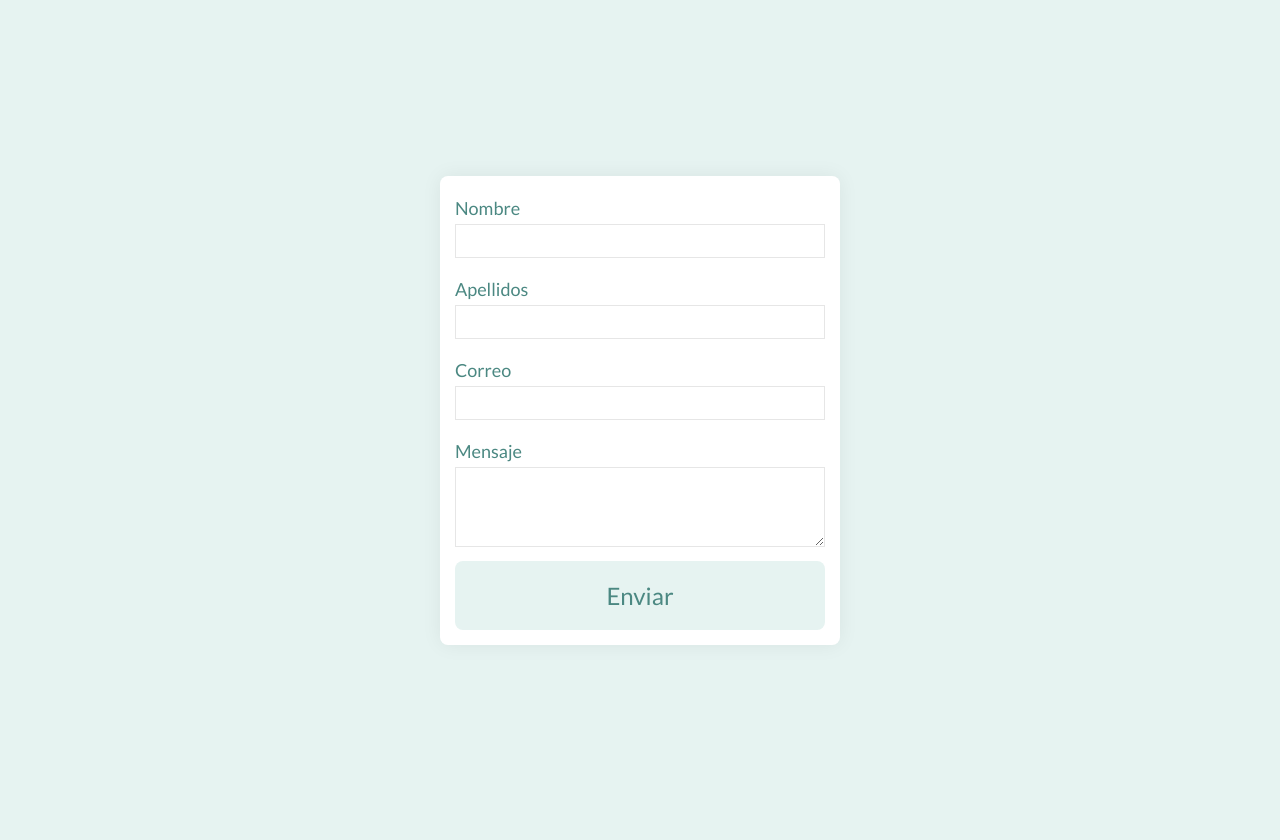
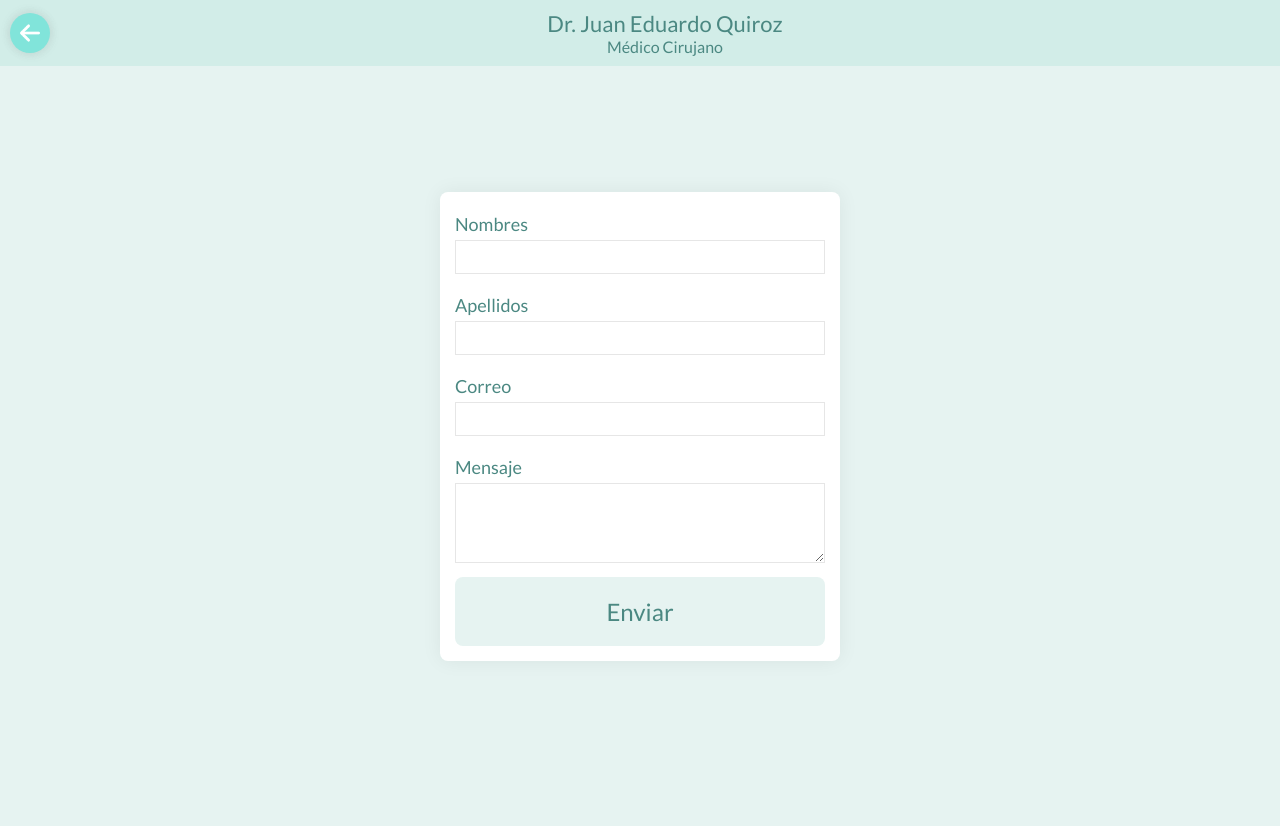
Before and after one commit to Be10/tarjeta-digital, a React (Create React App) app: page /Form in a window 1280 px wide. Built offline with nearby package versions, Linux system fonts and the light colour scheme; the HTML template or start-up script is replaced by a standard one.

Commit message:
Commit 27 Adding Forms Page

```diff
--- a/src/pages/Form.js
+++ b/src/pages/Form.js
@@ -1,15 +1,69 @@
 import React from 'react';
 import './form-styles.css';
 
+window.addEventListener("DOMContentLoaded", function () {
+
+    var form = document.getElementById("CMedFam");
+    var status = document.getElementById("status");
+
+    function success() {
+      form.reset();
+      status.classList.add('success');
+      status.innerHTML = "Thanks!";
+    }
+
+    function error() {
+      status.classList.add('error');
+      status.innerHTML = "Oops! There was a problem.";
+    }
+
+    if(form){
+        form.addEventListener("submit", function (ev) {
+            ev.preventDefault();
+            var data = new FormData(form);
+            ajax(form.method, form.action, data, success, error);
+        })}
+  });
+
+  function ajax(method, url, data, success, error) {
+    var xhr = new XMLHttpRequest();
+    xhr.open(method, url);
+    xhr.setRequestHeader("Accept", "application/json");
+    xhr.onreadystatechange = function () {
+      if (xhr.readyState !== XMLHttpRequest.DONE) return;
+      if (xhr.status === 200) {
+        success(xhr.response, xhr.responseType);
+      } else {
+        error(xhr.status, xhr.response, xhr.responseType);
+      }
+    };
+    xhr.send(data);
+  }
+
+
 function Form() {
     return (
+    <main>
+        <div class="navbar">
+            <div id="left" className="navbar-button">
+                <a href="/" style={{ textDecoration: 'none', color: 'white' }}>
+                <div className="return-button">
+                    <img src="/feed/return.png" alt="Return"/>
+                </div>
+                </a>
+            </div>
+            <div id="center" className="navbar-title">
+                <p style={{ fontSize: 22 }}>Dr. Juan Eduardo Quiroz</p>
+                <p style={{ fontSize: 16 }}>Médico Cirujano</p>
+            </div>
+        </div>
 
         <div class="container">
             <div className="form">
-            <form action="https://formspree.io/" id="test-form" method="POST">
+                <form action="https://formspree.io/f/xgerybrj" id="CMedFam" method="POST">
 
                     <div class="form-group">
-                <label for="firstName">Nombre</label>
+                        <label for="firstName">Nombres</label>
                         <input type="text" id="firstName" name="firstName"/>
                     </div>
 
@@ -31,8 +85,9 @@ function Form() {
                     <button type="submit" id="test-form-submit">Enviar</button>
                 </form>
             </div>
+            <div id="status"></div>
         </div>
-
+    </main>
     );
 }
 
--- a/src/pages/Home.js
+++ b/src/pages/Home.js
@@ -140,12 +140,14 @@ function Home() {
                   </div>
 
                   <div className="social-element">
+                    <a href="/Form" style={{ textDecoration: 'none', color: 'white' }}>
                       <div className="social-image">
                         <img src="/social/gmail.png" alt="Correo"/>
                       </div>
                       <div className="social-text">
                         <p>Correo</p>
                       </div>
+                    </a>
                   </div>
 
                 </div>
--- a/src/pages/form-styles.css
+++ b/src/pages/form-styles.css
@@ -1,15 +1,21 @@
-.container{
+.navbar {
+    width: 100%;
+    text-align: center;
+}
+
+.container {
     grid-area: main;
     overflow-y: auto;
     display: flex;
+    flex-direction: column;
     justify-content: center;
     align-items: center;
     align-content: center;
-    height: 105vh;
+    height: 95vh;
     background-color: #e6f3f1;
 }
 
-.form{
+.form {
     width: 95%;
     max-width: 400px;
     margin:0 auto;
@@ -25,26 +31,26 @@
     color: rgb(75, 136, 130);
 }
 
-.form-group{
+.form-group {
     width: 100%;
     margin-top: 20px;
     font-size: 18px;
 }
 
 .form-group input,
-.form-group textarea{
+.form-group textarea {
     width: 100%;
     padding: 8px;
     border: 1px solid rgba(128, 128, 128, 0.199);
     margin-top: 5px;
 }
 
-textarea{
+textarea {
     resize: vertical;
     height: 80px;
 }
 
-button[type="submit"]{
+button[type="submit"] {
     width: 100%;
     border: none;
     outline: none;
@@ -59,13 +65,13 @@ button[type="submit"]{
     margin-top: 10px;
 }
 
-button[type="submit"]:hover{
+button[type="submit"]:hover {
     background-color: rgb(214, 226, 236);
 }
 
-#status{
-    width: 90%;
-    max-width: 500px;
+#status {
+    width: 95%;
+    max-width: 400px;
     text-align: center;
     padding: 10px;
     border-radius: 8px;
@@ -73,19 +79,19 @@ button[type="submit"]:hover{
     pointer-events: none;
 }
 
-#status.success{
-    background-color: rgb(211, 250, 153);
-    color: rgb(75, 136, 130);
-    animation: status 4s ease  forwards;
+#status.success {
+    background-color: #abe4d9;
+    color: #4B8882;
+    animation: status 3s ease  forwards;
 }
 
-#status.error{
-    background-color: rgb(250, 129, 92);
-    color: rgb(252, 252, 252);
-    animation: status 4s ease  forwards;
+#status.error {
+    background-color: #dd9b9b;
+    color: #fdfdfd;
+    animation: status 3s ease  forwards;
 }
 
-@keyframes status{
+@keyframes status {
     0%{
         opacity: 1;
         pointer-events: all;
```
Also changed, not shown: public/index.html (+0 -23 lines). Lines whose indentation alone changed are shown as unchanged.
